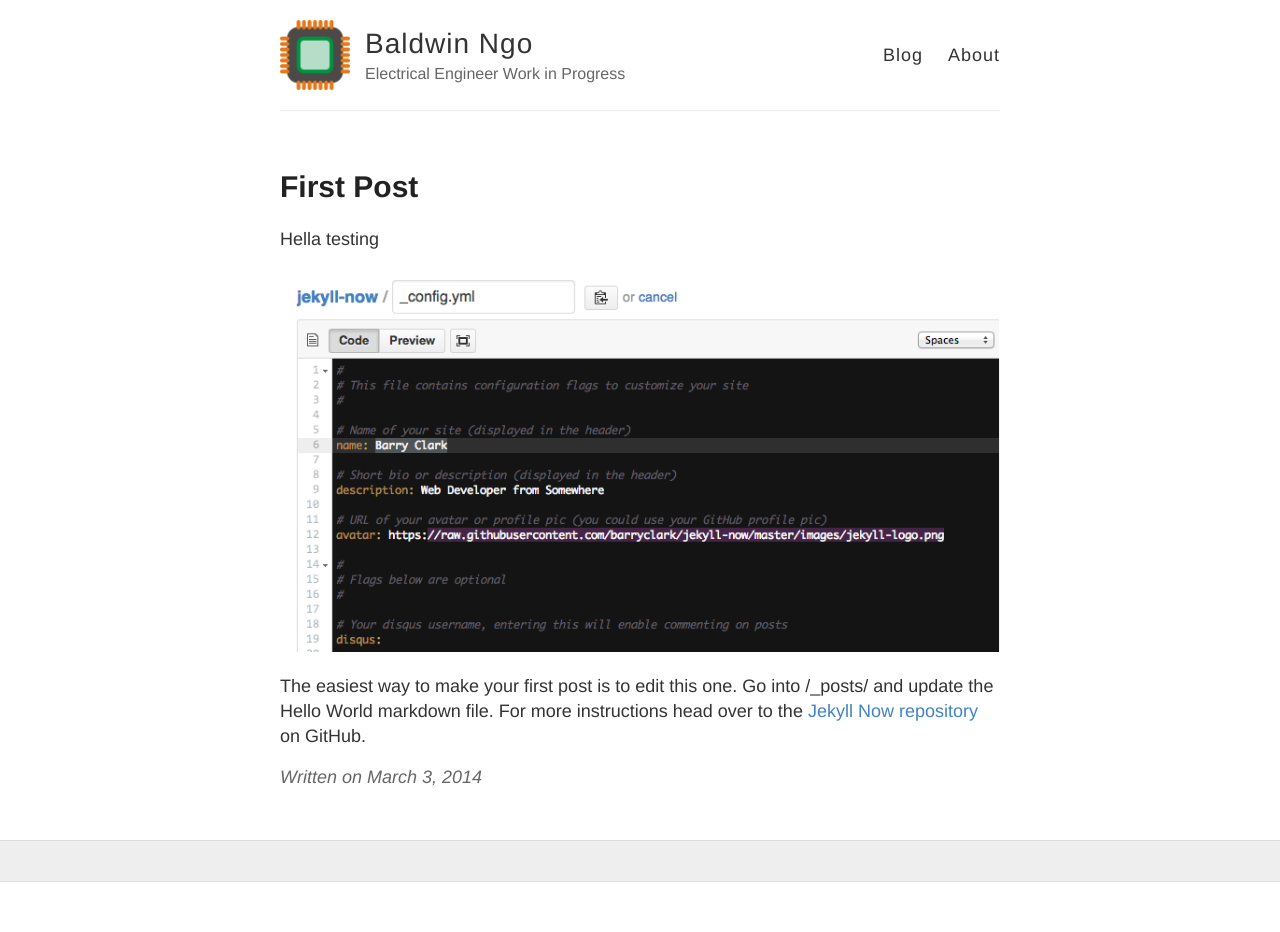
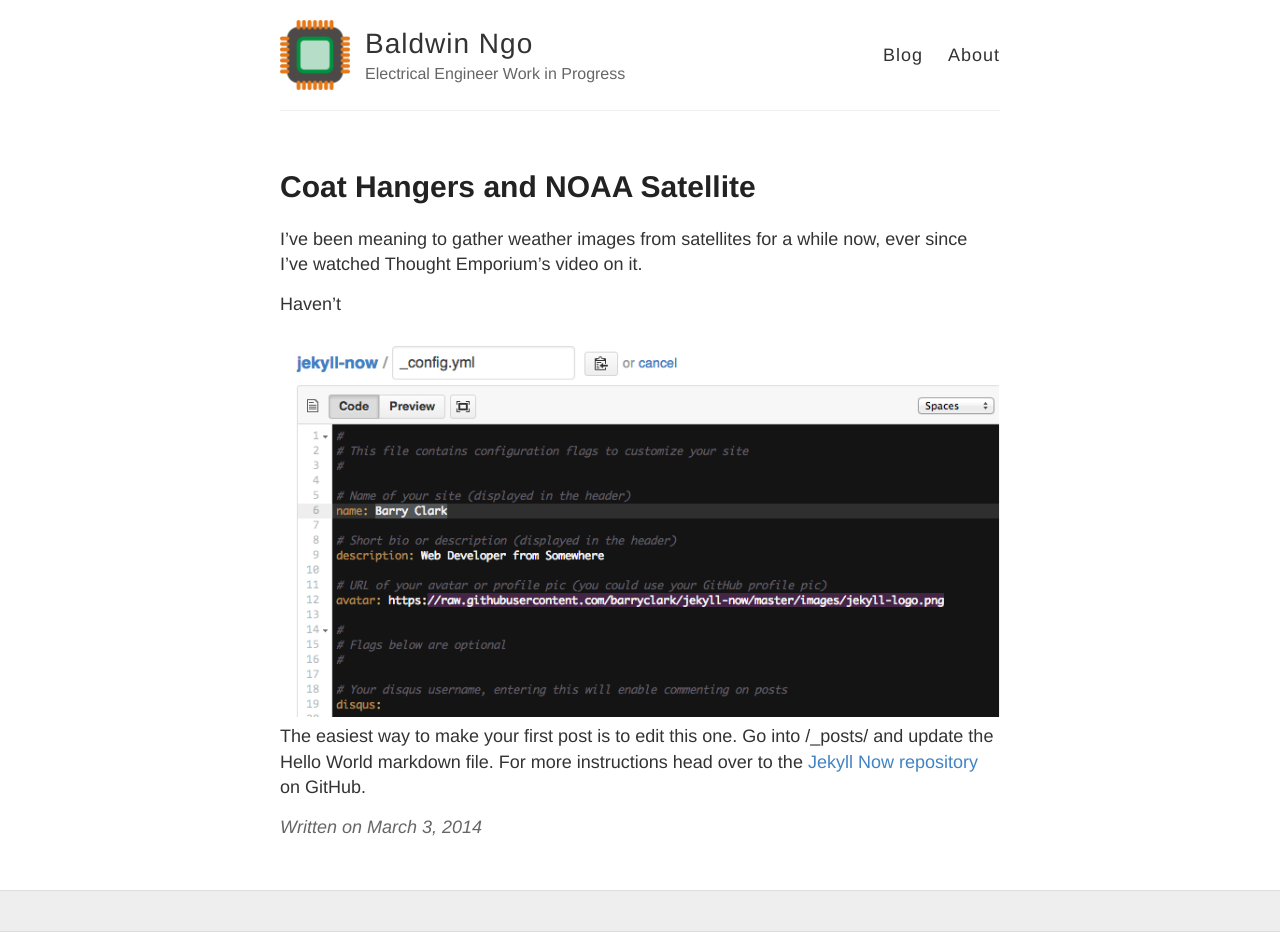
Before and after one commit to baldwinngo/baldwinngo.github.io, a Jekyll site: the page built from _posts/2014-3-3-Hello-World.md, in a window 1280 px wide. Built offline with Jekyll 4.4.1, drawn with Linux system fonts in a browser that asks for light colours; before the commit the page ends 900 px from its top, so only the background shows below that.

Commit message:
Update 2014-3-3-Hello-World.md

```diff
--- a/_posts/2014-3-3-Hello-World.md
+++ b/_posts/2014-3-3-Hello-World.md
@@ -1,10 +1,11 @@
 ---
 layout: post
-title: First Post
+title: Coat Hangers and NOAA Satellite
 ---
 
-Hella testing
+I've been meaning to gather weather images from satellites for a while now, ever since I've watched Thought Emporium's video on it.
+
+Haven't
 
 ![_config.yml]({{ site.baseurl }}/images/config.png)
-
 The easiest way to make your first post is to edit this one. Go into /_posts/ and update the Hello World markdown file. For more instructions head over to the [Jekyll Now repository](https://github.com/barryclark/jekyll-now) on GitHub.
```
